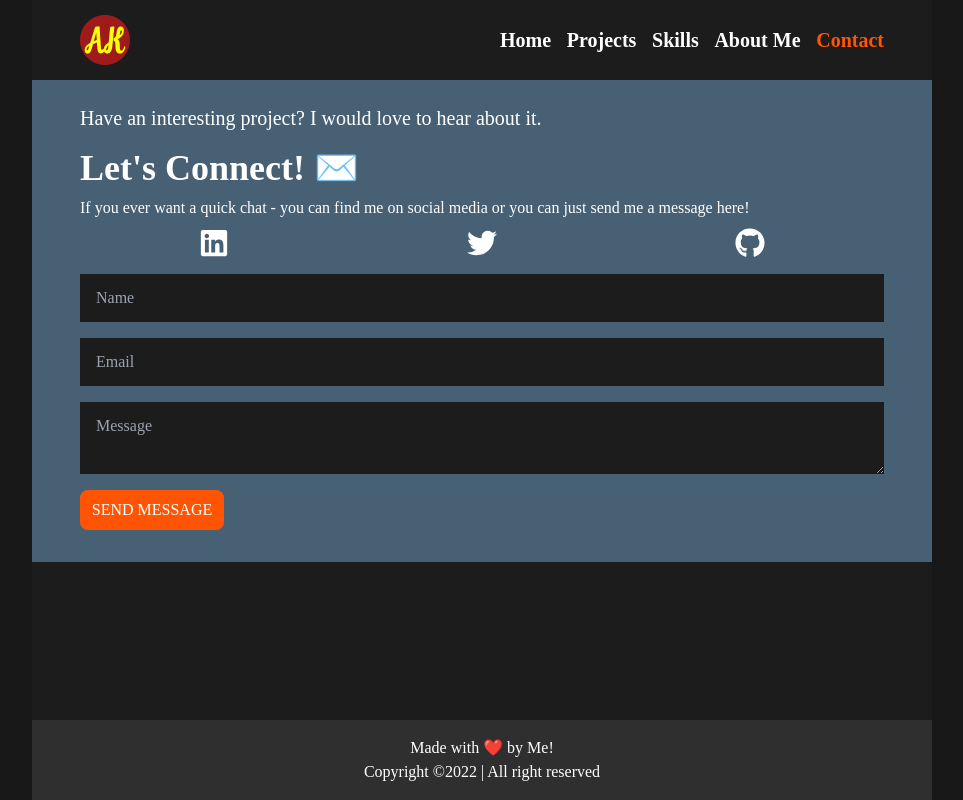
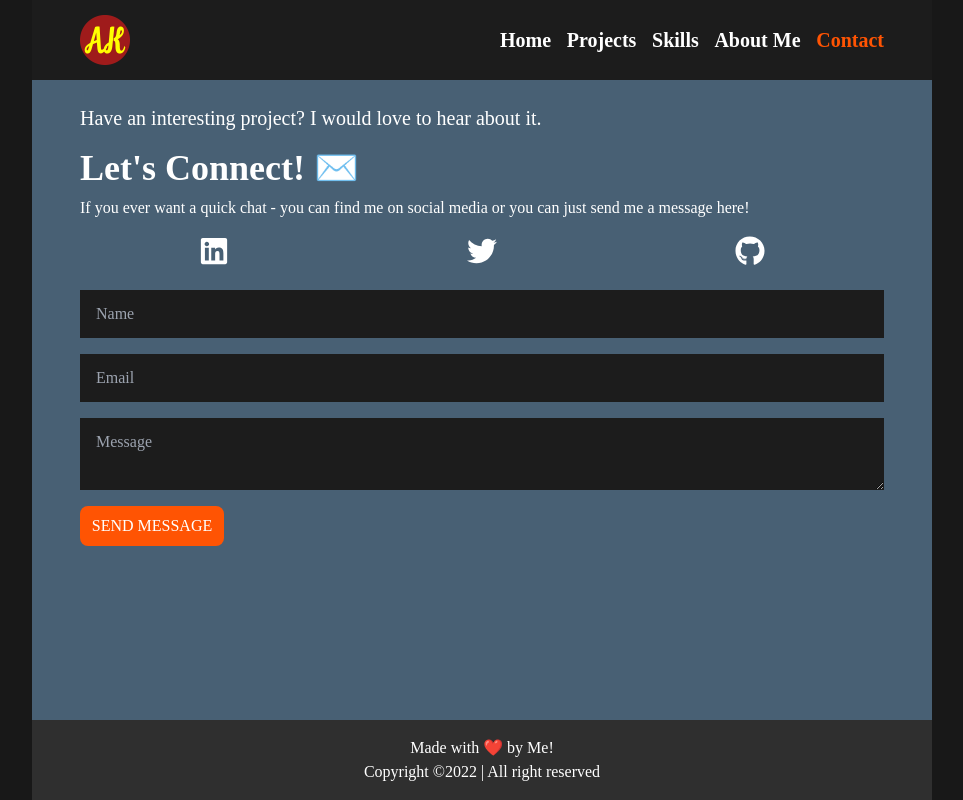
Before and after one commit to AlanusK/my-portfolio, a React (Create React App) app: page /contact in a window 1280 px wide. Shown: the whole page, without its empty margins (158-1121 px from the left). Built offline with nearby package versions, Linux system fonts and the light colour scheme.

Commit message:
make contact page background cover available space

```diff
--- a/src/App.js
+++ b/src/App.js
@@ -10,7 +10,7 @@ export default function App() {
     <div className='h-full flex flex-col relative min-h-screen'>
       <Router>
         <Header />
-        <main className='pb-20'>
+        <main className='flex grow pb-20'>
           <Routes>
             <Route path='/' element={<Home />} />
             <Route path='/projects' element={<Projects />} />
--- a/src/pages/contact/Contact.js
+++ b/src/pages/contact/Contact.js
@@ -19,14 +19,14 @@ export const Contact = () => {
     };
 
     return (
-        <div className='flex flex-col bg-secondary-dark -mx-12 px-12 py-6'>
+        <div className='flex flex-col grow bg-secondary-dark -mx-12 px-12 py-6'>
             <div className=''>
                 <h5>Have an interesting project? I would love to hear about it.</h5>
                 <h1 className='mt-4 mb-2'>Let's Connect! ✉️</h1>
                 <p>If you ever want a quick chat - you can find me on social media or you can just send me a message here!</p>
             </div>
 
-            <div className='flex items-center justify-around my-2'>
+            <div className='flex items-center justify-around my-4'>
                 <h2><a href='https://www.linkedin.com/in/alanus-kajara-7a5bb032'><FaLinkedin /></a></h2>
                 <h2><a href='https://twitter.com/AlanKajara'><FaTwitter /></a></h2>
                 <h2><a href='https://github.com/alanusk'><FaGithub /></a></h2>
```
